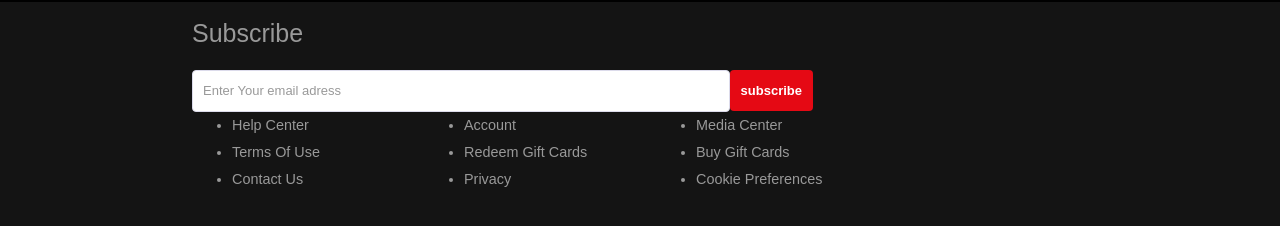
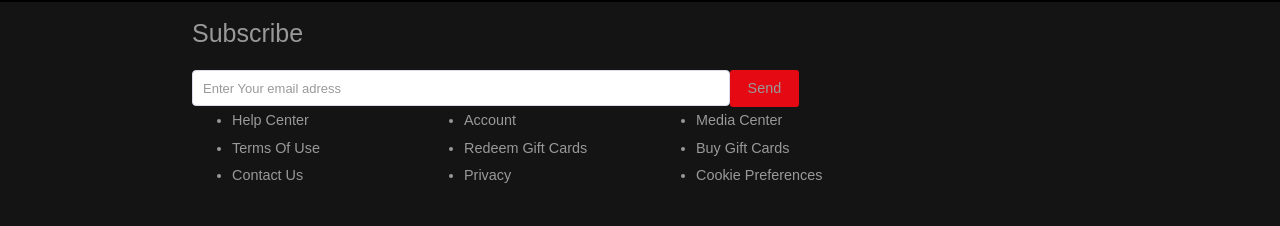
Before and after one commit to GerardLopezGarcia/Netflix_Landing_Page-static-, a plain HTML site: page index.html in a window 1280 px wide. Shown: the part 1548-1774 px from the top of the page. Drawn offline with nearby package versions, Linux system fonts and the light colour scheme; some icons are missing.

Commit message:
upload_Bailén

```diff
--- a/css/styles.css
+++ b/css/styles.css
@@ -62,7 +62,7 @@ input {
 
 input[type=email] {
     width: 60%;
-    height: 42px;
+    height: 36px;
     margin-bottom: 0px
 }
 
--- a/index.html
+++ b/index.html
@@ -179,10 +179,12 @@
   <h1 style="font-size: 25px;" >Subscribe</h1>
   <br>
   <div>
-    <section id="form">
-      <form id="form">
+    <section >
+      <form action="https://www.freecodecamp.com/email-submit" id="form">
         <input type="email" name="email" id="email" placeholder="Enter Your email adress" required>
-        <input type="submit" value="subscribe" name="subscribe" id="mc-embedded-subscribe" class="mc-button">
+        <a id="button" class="button" href="#">Send</a>
+
+        <!--<input type="submit" value="subscribe" name="subscribe" id="mc-embedded-subscribe" class="mc-button">-->
 
       </form>
     </section>
```
